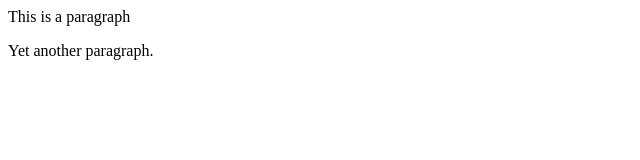
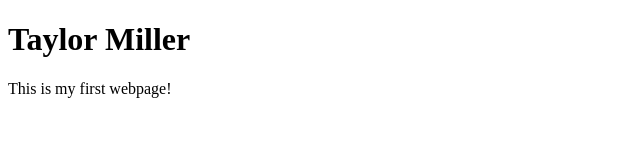
Before and after one commit to TaylorMiller-gh/MART341-WebDesign, a plain HTML site: page assignment-04/index.html in a window 1280 px wide. Shown: the whole page, without its empty margins (0-640 px from the left). Drawn offline with Linux system fonts and the light colour scheme.

Commit message:
Add files via upload

```diff
--- a/assignment-04/index.html
+++ b/assignment-04/index.html
@@ -1,3 +1,10 @@
-<p> This is a paragraph </p>
-
-<p> Yet another paragraph. </p>
+<!DOCTYPE html>
+<html>
+  <head>
+    <title> My First Page </title>
+  </head>
+  <body>
+      <h1> Taylor Miller </h1>
+      <p> This is my first webpage!</p>
+  </body>
+</html>
```
Also changed, not shown: assignment-04/images/assignment04Screenshot.png (added), 1 other file.
